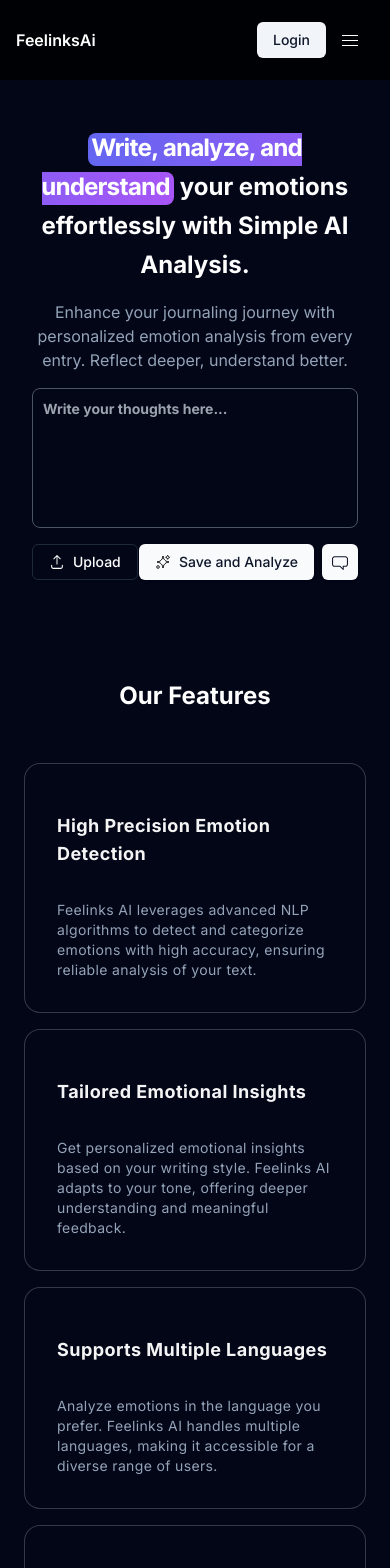
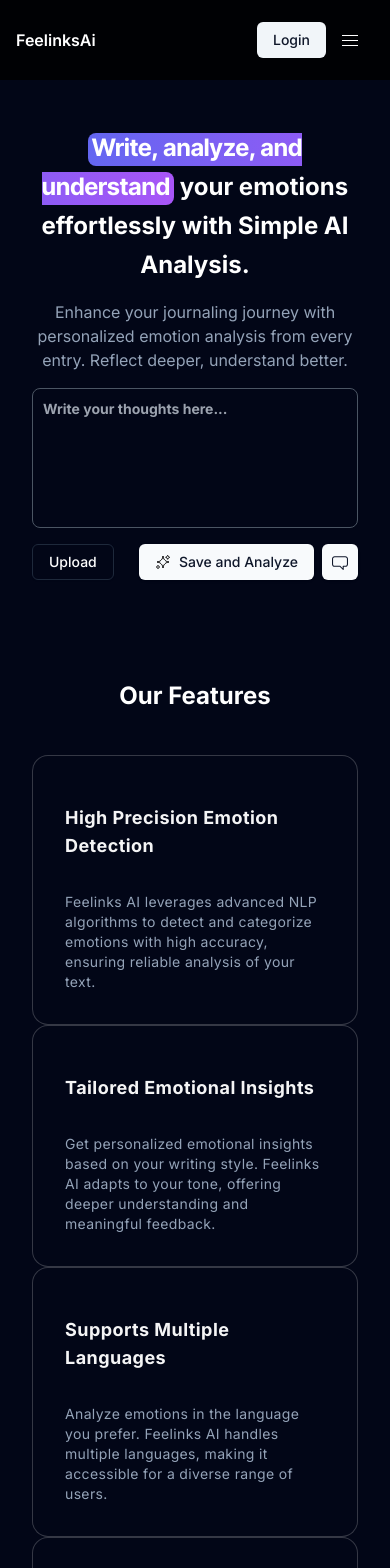
Before and after one commit to gamassss/feelinks-fe, a Next.js app: page / in a window 390 px wide. Shown: the top 1568 px of the page. Built offline with nearby package versions, Linux system fonts and the light colour scheme.

Commit message:
style: update responsive padding and margin for feature and hero sections

```diff
--- a/src/components/molecules/JournalForm.tsx
+++ b/src/components/molecules/JournalForm.tsx
@@ -8,14 +8,17 @@
   height?: string;
 }
 
-const JournalForm: React.FC<JournalFormProps> = ({ handleSubmit, height = '320px' }) => {
+const JournalForm: React.FC<JournalFormProps> = ({
+  handleSubmit,
+  height = "320px",
+}) => {
   return (
     <form onSubmit={handleSubmit}>
       <TextArea height={height} placeholder="Write your thoughts here..." />
       <div className="flex justify-between items-center mb-8">
         <div className="flex items-center">
           <Button variant="outline">
-            <UploadIcon className="mr-2 h-4 w-4" /> Upload
+            <UploadIcon className="mr-2 h-4 hidden md:block md:w-4" /> Upload
           </Button>
         </div>
         <div className="flex items-center gap-x-2">
--- a/src/components/organisms/FeatureSection.tsx
+++ b/src/components/organisms/FeatureSection.tsx
@@ -41,7 +41,7 @@
 
 const FeatureSection: React.FC = () => {
   return(
-    <section className="mb-24 text-2xl md:text-4xl lg:text-5xl font-bold text-neutral-700 dark:text-white max-w-4xl leading-relaxed lg:leading-snug text-center mx-auto">
+    <section className="container mb-24 text-2xl md:text-4xl lg:text-5xl font-bold text-neutral-700 max-w-6xl dark:text-white leading-relaxed lg:leading-snug text-center">
       <h1 className="text-center">Our Features</h1>
       <CardHoverEffect items={features}/>
     </section>
--- a/src/components/organisms/HeroSection.tsx
+++ b/src/components/organisms/HeroSection.tsx
@@ -11,7 +11,7 @@
 
   return (
     <div className="flex mb-16 xl:min-h-screen container">
-      <div className="flex flex-col text-2xl md:text-4xl lg:text-5xl font-bold text-neutral-700 dark:text-white max-w-4xl leading-relaxed lg:leading-snug text-center mx-auto">
+      <div className="flex flex-col text-2xl md:text-4xl lg:text-5xl font-bold text-neutral-700 dark:text-white max-w-5xl leading-relaxed lg:leading-snug text-center mx-auto">
         <div className="mb-4">
           <Highlight
             className={`text-black dark:text-white ${inter_tight.className}`}
@@ -20,7 +20,7 @@
           </Highlight>{" "}
           your emotions effortlessly with Simple AI Analysis.
         </div>
-        <div className="md:px-16 mb-4">
+        <div className="md:px-16 mb-4 md:mb-8">
           <p className="text-slate-600 dark:text-slate-400 text-base lg:text-2xl font-normal">
             Enhance your journaling journey with personalized emotion analysis
             from every entry. Reflect deeper, understand better.
--- a/src/components/ui/card-hover-effect.tsx
+++ b/src/components/ui/card-hover-effect.tsx
@@ -27,7 +27,7 @@
         <Link
           href={item?.link}
           key={idx}
-          className="relative group  block p-2 h-full w-full"
+          className="relative group  block md:p-2 h-full w-full"
           onMouseEnter={() => setHoveredIndex(idx)}
           onMouseLeave={() => setHoveredIndex(null)}
         >
```
